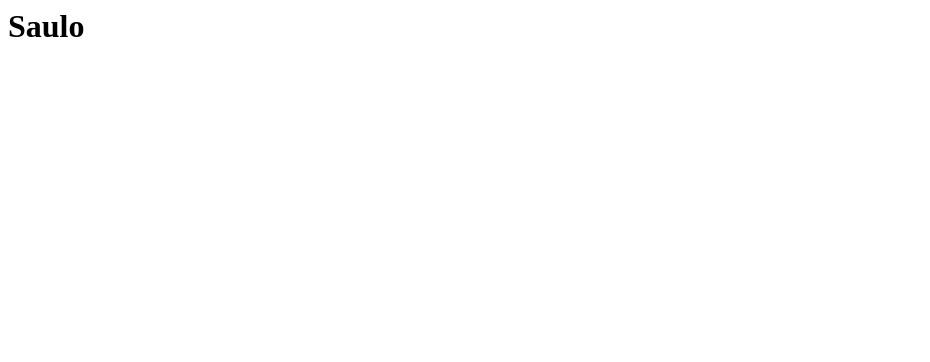
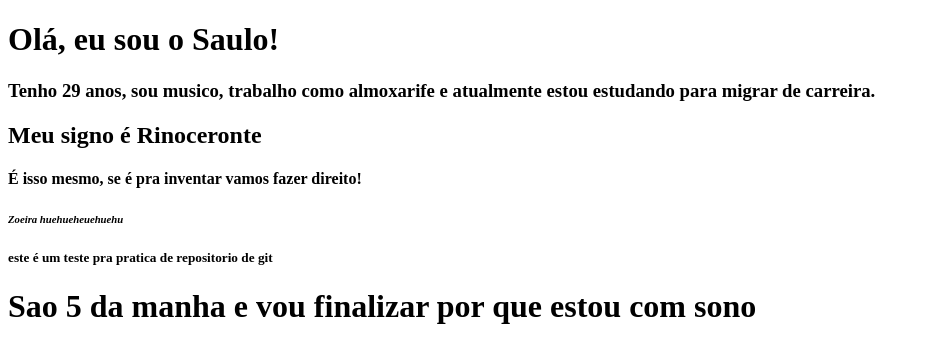
Before and after one commit to Sauloviniciust/pratica, a plain HTML site: page index.html in a window 1280 px wide. Shown: the whole page, without its empty margins (0-930 px from the left). Drawn offline with Linux system fonts and the light colour scheme.

Commit message:
Alteração de arquivo index

```diff
--- a/index.html
+++ b/index.html
@@ -1 +1,25 @@
-<h1>Saulo</h1>
+<!DOCTYPE html>
+<html lang="pt-BR">
+<head>
+    <meta charset="UTF-8">
+    <meta http-equiv="X-UA-Compatible" content="IE=edge">
+    <meta name="viewport" content="width=device-width, initial-scale=1.0">
+    <title>Primeiro repositório</title>
+</head>
+<body>
+    <h1>Olá, eu sou o <b>Saulo!</b></h1>
+    <h3>Tenho 29 anos, sou musico, trabalho como almoxarife e atualmente estou estudando para migrar de carreira.</h3>
+    <h2>Meu signo é <b>Rinoceronte</b></h2>
+    <h4>É isso mesmo, se é pra inventar vamos fazer direito!</h4>
+    <h6><i>Zoeira huehueheuehuehu</i></h6>
+    <h5>este é um teste pra pratica de repositorio de git</h5>
+    <h1>Sao 5 da manha e vou finalizar por que estou com sono</h1>
+<!--Estudo feito no dia 05/02 as 5:12 da manha-->
+
+
+
+
+
+
+</body>
+</html>
```
